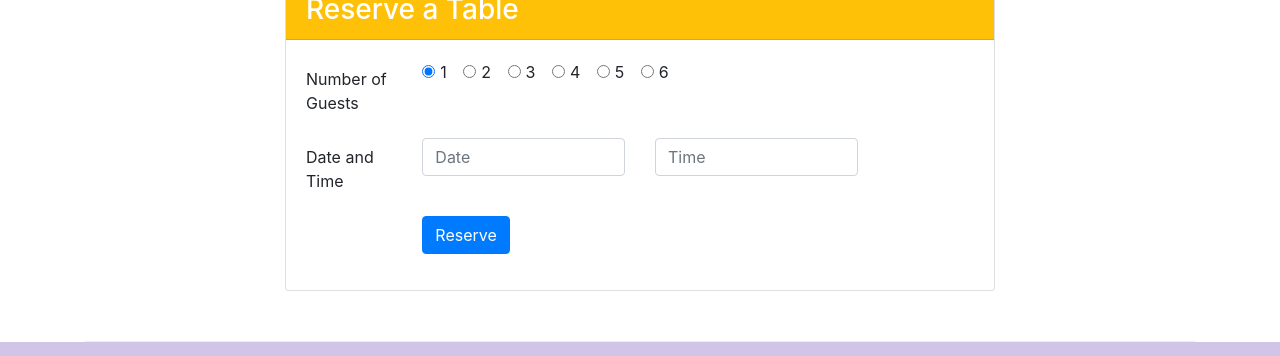
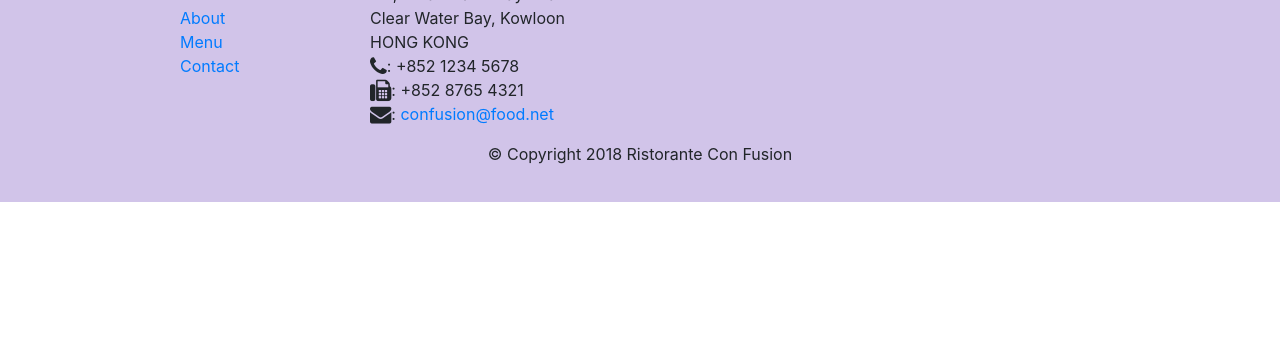
Before and after one commit to YeungHow/conFusion, a website: page index.html in a window 1280 px wide. Shown: the part 2005-2361 px from the top of the page. After the commit the page ends 2207 px from the top, so only its background shows below. Drawn offline with nearby package versions, Linux system fonts and the light colour scheme.

Commit message:
assignment 3 v2

```diff
--- a/index.html
+++ b/index.html
@@ -157,9 +157,13 @@
                     <img src="img/logo.png" class="img-fluid">
                 </div>
                 <div class="col-12 mt-5 mt-sm-0 col-sm-3 text-center align-self-center">
-                    <a role="button" class="btn btn-block nav-link btn-warning"
-                        data-toggle="modal" data-target="#reserveModal"
-                        data-placement="bottom" href="#reserveform">Reserve Table</a>
+                    <span data-toggle="modal" data-target="#reserveModal">
+                        <a role="button" class="btn btn-block nav-link btn-warning"
+                            data-toggle="tooltip" data-html="true"
+                            title="Or Call us at <br><strong>+852 12345678</strong>"
+                            data-placement="bottom">Reserve Table
+                        </a>
+                    </span>
                 </div>
             </div>
         </div>
@@ -300,66 +304,6 @@
                 </div>
             </div>
         </div>
-
-        <div class="row row-content justify-content-center" id="reservation">
-            <div class="col-8">
-                <div class="card">
-                    <h3 class="card-header bg-warning text-white">Reserve a Table</h3>
-                    <div class="card-body">
-                        <form>
-                            <div class="form-group row">
-                                <label class="col-12 col-sm-2 col-form-label">Number of Guests</label>
-                                <div class="col">
-                                  <div class="form-check form-check-inline">
-                                    <input class="form-check-input" type="radio" name="inlineRadioOptions" id="guest_radio1" value="one" checked>
-                                    <label class="form-check-label" for="guest_radio1">1</label>
-                                 </div>
-                                 <div class="form-check form-check-inline">
-                                   <input class="form-check-input" type="radio" name="inlineRadioOptions" id="guest_radio2" value="two">
-                                   <label class="form-check-label" for="guest_radio2">2</label>
-                                 </div>
-                                 <div class="form-check form-check-inline">
-                                   <input class="form-check-input" type="radio" name="inlineRadioOptions" id="guest_radio3" value="three">
-                                   <label class="form-check-label" for="guest_radio3">3</label>
-                                 </div>
-                                 <div class="form-check form-check-inline">
-                                   <input class="form-check-input" type="radio" name="inlineRadioOptions" id="guest_radio4" value="four">
-                                   <label class="form-check-label" for="guest_radio4">4</label>
-                                 </div>
-                                 <div class="form-check form-check-inline">
-                                    <input class="form-check-input" type="radio" name="inlineRadioOptions" id="guest_radio5" value="five">
-                                    <label class="form-check-label" for="guest_radio5">5</label>
-                                  </div>
-                                 <div class="form-check form-check-inline">
-                                   <input class="form-check-input" type="radio" name="inlineRadioOptions" id="guest_radio6" value="six">
-                                   <label class="form-check-label" for="guest_radio6">6</label>
-                                 </div>
-                                </div>
-                            </div>
-                            <div class="form-group row">
-                                <label for="dateAndTime" class="col-12 col-md-2 col-form-label">Date and Time</label>
-                                <div class="col-8 col-md-4">
-                                    <input type="text" class="form-control" id="date" name="date" placeholder="Date">
-                                </div>
-                                <div class="col-8 col-md-4">
-                                    <input type="text" class="form-control" id="time" name="time" placeholder="Time">
-                                </div>
-                            </div>
-                            <div class="form-group row">
-                                <div class="offset-md-2 col-md-10">
-                                    <button type="submit" class="btn btn-primary">Reserve</button>
-                                </div>
-                            </div>
-
-                        </form>
-                    </div>
-
-
-                </div>
-            </div>
-        </div>
-
-
     </div>
 
     <footer class="footer">
```
